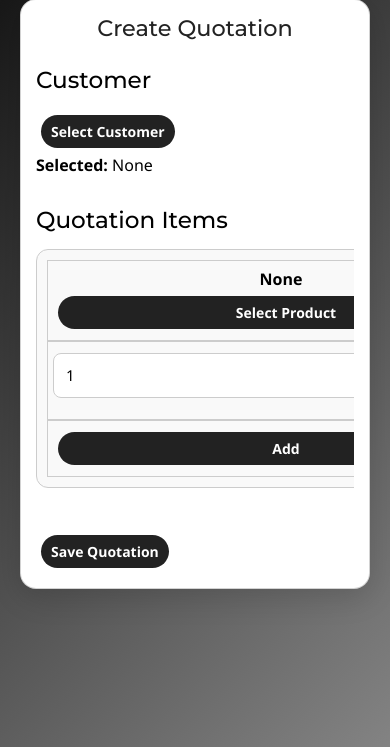
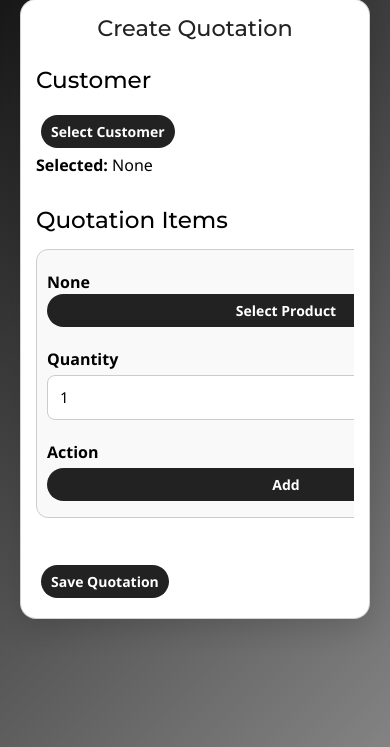
Before and after one commit to Abhijay-Sharma/ObluMerge, a Django app: page /quotations/new/ in a window 390 px wide. Shown: the part 107-854 px from the top of the page. Run offline with Django 5.2, Linux system fonts and the light colour scheme; the visitor is signed in with stand-in values (Sample User, id 1); data that the repository does not hold is empty.

Commit message:
fixing create quotation maker template

```diff
--- a/quotations/templates/quotations/create_quotation.html
+++ b/quotations/templates/quotations/create_quotation.html
@@ -130,43 +130,46 @@ button:hover {
   input, select { font-size: 14px; }
   button { padding: 6px 10px; font-size: 14px; }
 }
-
-  /* Mobile layout */
+ /* Mobile layout */
 @media (max-width: 600px) {
-  table, thead, tbody, th, td, tr {
-    display: block;
-  }
-
+  table, thead, tbody, th, td, tr { display: block; }
   thead { display: none; }
 
   .item-form {
-    margin-bottom: 12px;
     border: 1px solid #ccc;
     border-radius: 12px;
     padding: 10px;
+    margin-bottom: 12px;
     background: #f9f9f9;
     color: #000;
   }
 
   .item-form td {
     display: flex;
-    justify-content: space-between;
-    flex-wrap: wrap; /* allows values to wrap */
-    padding: 6px 5px;
+    flex-direction: column;
+    align-items: flex-start;
+    padding: 6px 0;
+    border: none;
   }
 
-  .item-form td span.product-label {
+  .item-form td::before {
+    content: attr(data-label);
     font-weight: bold;
-    flex-basis: 100%; /* full width for label */
+    margin-bottom: 4px;
   }
 
   .item-form td input,
   .item-form td select,
   .item-form td button {
-    width: 100%; /* inputs & buttons full width on mobile */
-    margin-top: 5px;
+    width: 100%;
+    margin: 0 0 8px 0;
+  }
+
+  .item-form td:last-child button {
+    margin-bottom: 0;
   }
 }
+
 </style>
   <script src="https://code.jquery.com/jquery-3.6.0.min.js"></script>
 </head>
@@ -220,11 +223,11 @@ button:hover {
                     <button type="button" class="select-product-btn">Select Product</button>
                     {{ form.product }}
                   </td>
-                  <td>{{ form.quantity }}</td>
+                  <td data-label="Quantity">{{ form.quantity }}</td>
                   {% if request.user.is_accountant %}
-                    <td>{{ form.discount }}</td>
+                    <td data-label="Discount">{{ form.discount }}</td>
                   {% endif %}
-                  <td>
+                  <td data-label="Action">
                     {% if forloop.first %}
                       <button type="button" id="add-item">Add</button>
                     {% else %}
```
